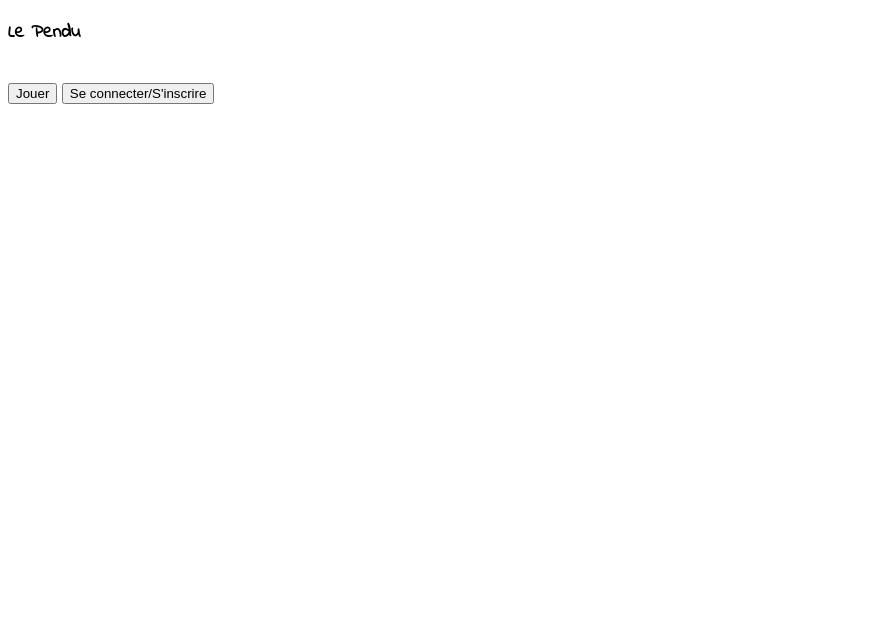
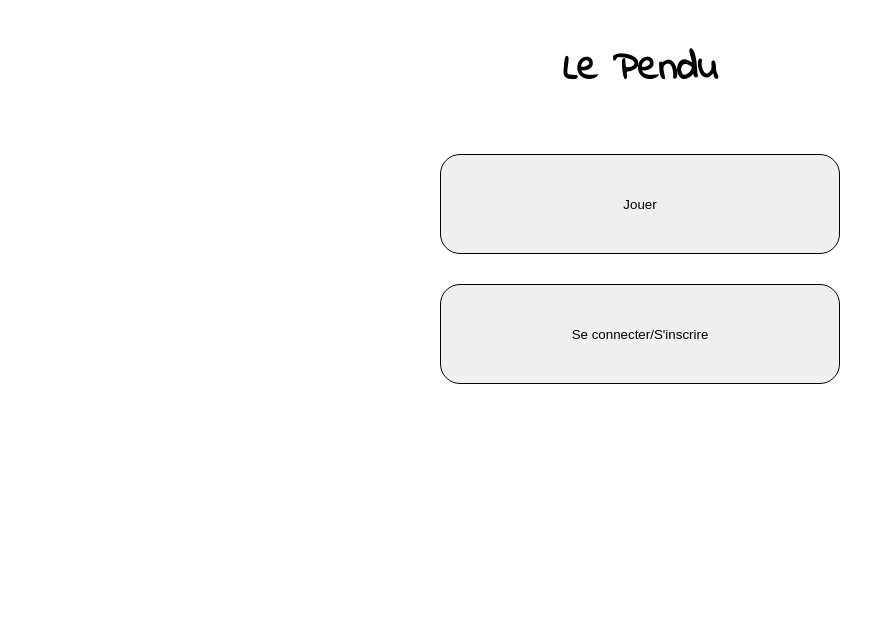
Before and after one commit to atarax-dev/LePendu, a Django app: page / in a window 1280 px wide. Shown: the top 624 px of the page, without its empty margins (0-895 px from the left). Before the commit the page ends 104 px from the top, so only its background shows below. Run offline with Django 4.2, Linux system fonts and the light colour scheme.

Commit message:
Update UI

```diff
--- a/static/index.css
+++ b/static/index.css
@@ -11,9 +11,24 @@ body{
     overflow-y: visible;
     box-sizing: border-box;
 }
-
+.contain-button{
+    margin-top: 50px;
+}
+.index-button{
+    display: block;
+    width: 400px;
+    height: 100px;
+    margin: auto;
+    margin-top: 30px;
+    border-radius: 20px;
+    border: solid 1px black;
+}
 img{
     max-width: 25%;
+}
+h3{
+    text-align: center;
+    font-size: 40px;
 }
 a{
   text-decoration:none;
--- a/templates/index.html
+++ b/templates/index.html
@@ -12,9 +12,9 @@
     <h3>Le Pendu</h3>
 </header>
 <body>
-    <div>
-        <a href="pendu"><button type= "button">Jouer</button></a>
-        <a href="login"><button type= "button">Se connecter/S'inscrire</button></a>
+    <div class="contain-button">
+        <a href="pendu"><button class="index-button" type= "button">Jouer</button></a>
+        <a href="login"><button class="index-button" type= "button">Se connecter/S'inscrire</button></a>
     </div>
 </body>
 
```
